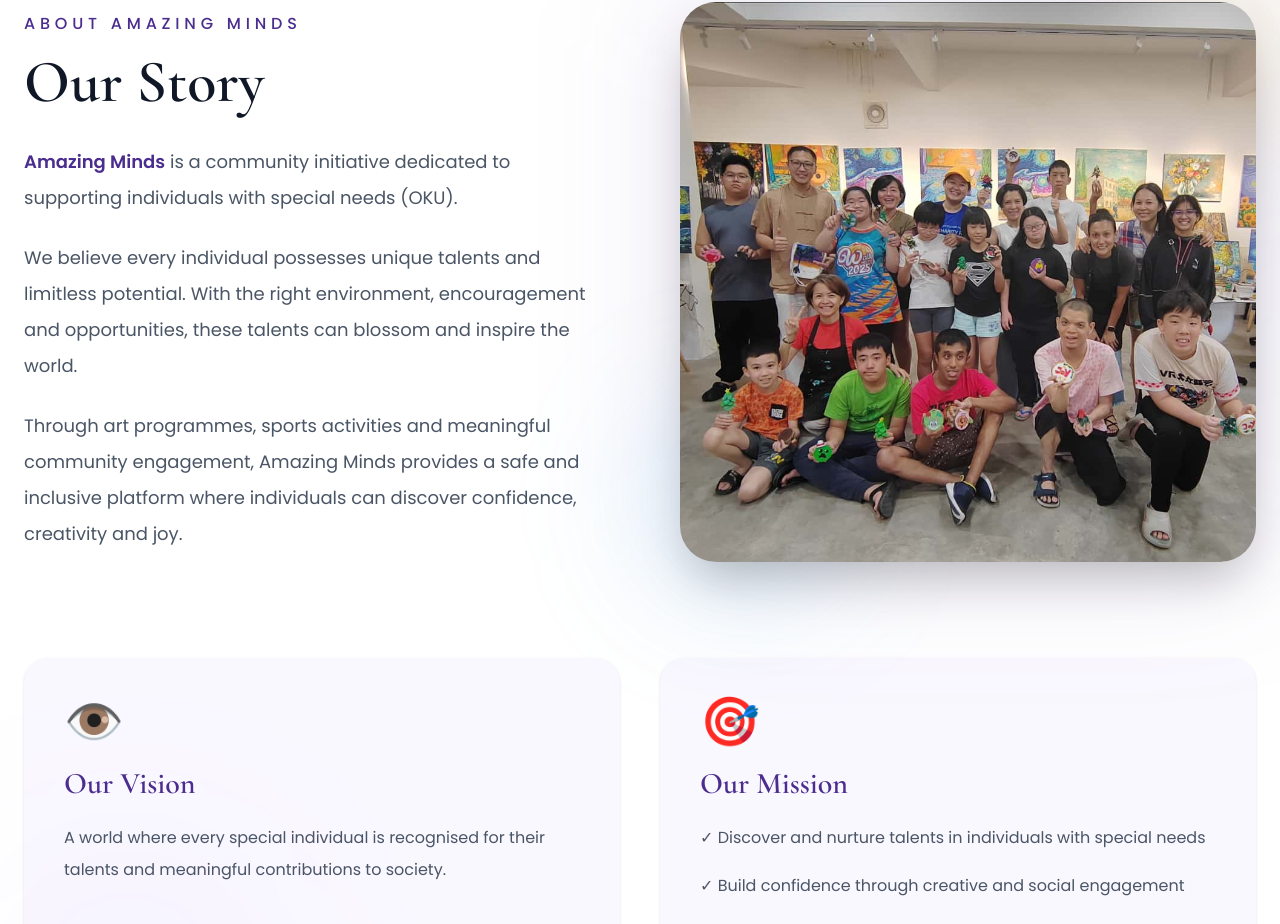
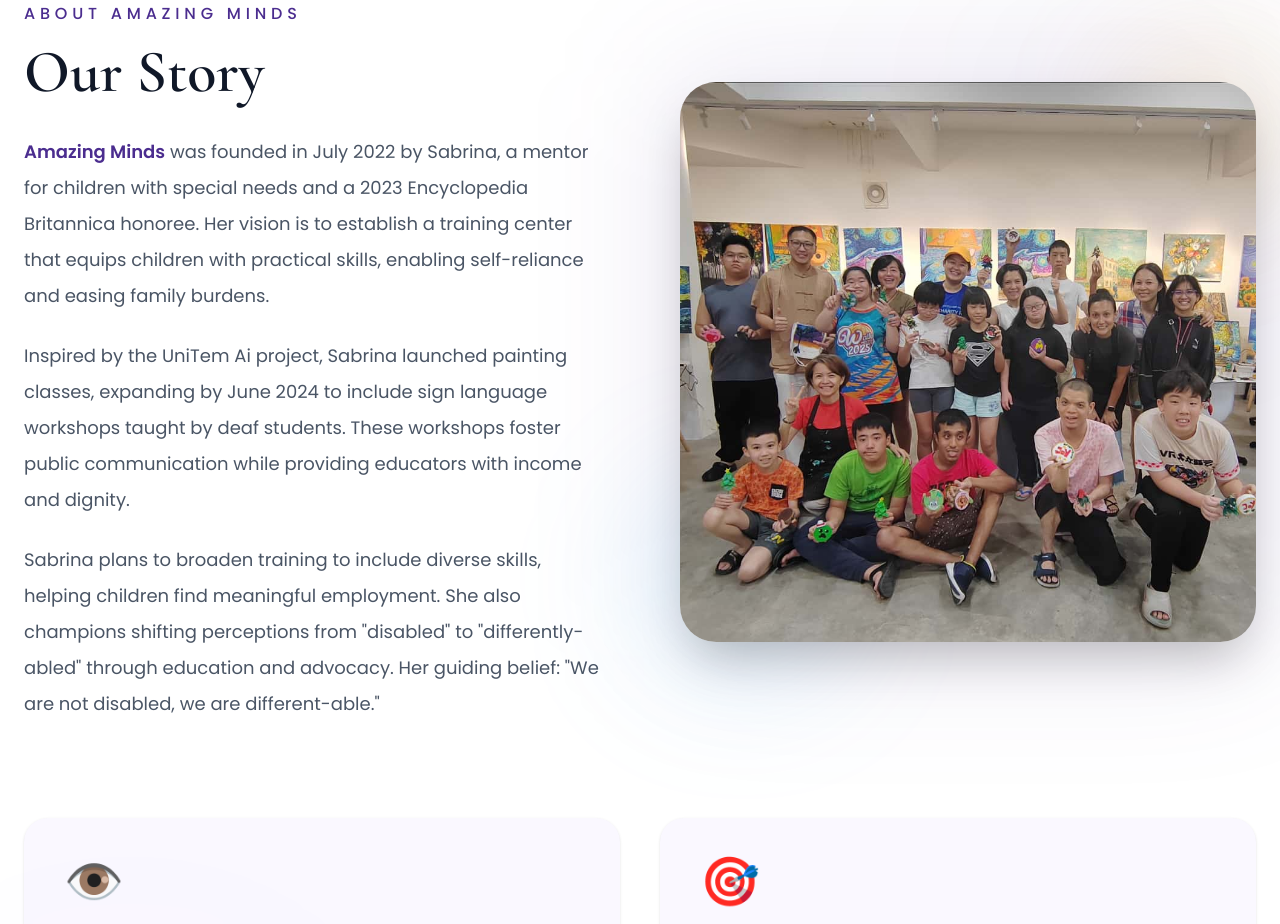
Before and after one commit to jpoi0003/Amazing-Minds, a Next.js app: page / in a window 1280 px wide. Shown: the part 926-1850 px from the top of the page. Built offline with nearby package versions, Linux system fonts and the light colour scheme; a web font is replaced by a local one.

Commit message:
Update Story Section

```diff
--- a/components/Story.tsx
+++ b/components/Story.tsx
@@ -31,22 +31,15 @@
                 <span className="font-semibold text-[#4B2D8F]">
                   Amazing Minds
                 </span>{" "}
-                is a community initiative dedicated to supporting individuals
-                with special needs (OKU).
+                was founded in July 2022 by Sabrina, a mentor for children with special needs and a 2023 Encyclopedia Britannica honoree. Her vision is to establish a training center that equips children with practical skills, enabling self-reliance and easing family burdens.
               </p>
 
               <p>
-                We believe every individual possesses unique talents and
-                limitless potential. With the right environment,
-                encouragement and opportunities, these talents can blossom and
-                inspire the world.
+                Inspired by the UniTem Ai project, Sabrina launched painting classes, expanding by June 2024 to include sign language workshops taught by deaf students. These workshops foster public communication while providing educators with income and dignity.
               </p>
 
               <p>
-                Through art programmes, sports activities and meaningful
-                community engagement, Amazing Minds provides a safe and
-                inclusive platform where individuals can discover confidence,
-                creativity and joy.
+                Sabrina plans to broaden training to include diverse skills, helping children find meaningful employment. She also champions shifting perceptions from "disabled" to "differently-abled" through education and advocacy. Her guiding belief: "We are not disabled, we are different-able."
               </p>
 
             </div>
```
